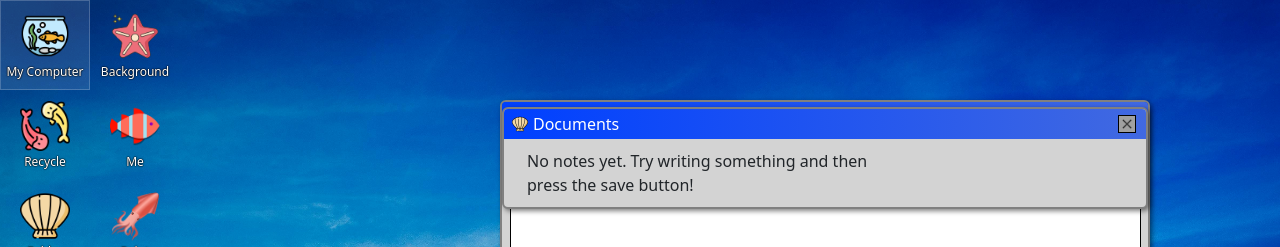
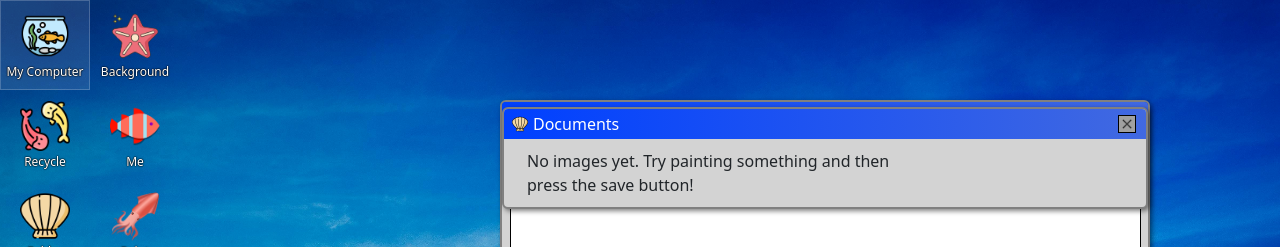
Before and after one commit to TheLvableMrFish/Fish_OS, a React (Create React App) app: page / in a window 1280 px wide. Both pictures are taken after a click on the element "Open". Shown: the top 247 px of the page. Built offline with nearby package versions, Linux system fonts and the light colour scheme.

Commit message:
Fixed text that. Had reused code from notes.js without changing a bit of text to reflect images/paint

```diff
--- a/src/Apps/AppsCSS/paint_css.css
+++ b/src/Apps/AppsCSS/paint_css.css
@@ -167,3 +167,8 @@
     background: #f1f1f1;
     border-radius: 0 0 4px 0;
 }
+
+.paint-open-empty{
+    padding: 0 0 0 25px;
+    margin: 10px;
+}
--- a/src/Apps/Paint.js
+++ b/src/Apps/Paint.js
@@ -273,9 +273,9 @@ const Paint =({})=>{
                                 >{paint.title}</div>
 
                             </React.Fragment>
-                        )) : <div className='notes-open-empty'>
-                            No notes yet.
-                            Try writing something and then
+                        )) : <div className='paint-open-empty'>
+                            No images yet.
+                            Try painting something and then
                             <br />
                             press the save button!
                         </div>}
```
